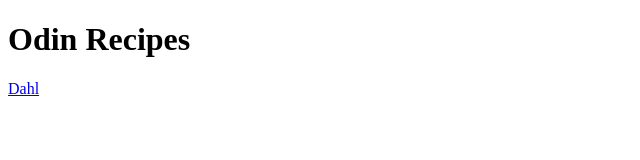
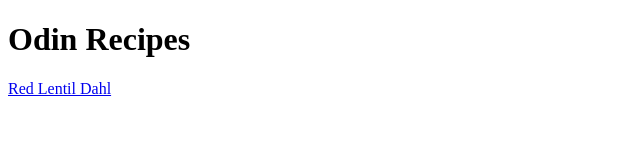
Before and after one commit to leechgrrl/odin-recipes, a plain HTML site: page index.html in a window 1280 px wide. Shown: the full height of the page, 0-640 px from the left. Drawn offline with Linux system fonts and the light colour scheme.

Commit message:
Correct red lentil dahl recipe name in index.html

```diff
--- a/index.html
+++ b/index.html
@@ -9,6 +9,6 @@
 <body>
     <h1>Odin Recipes</h1>
 
-    <a href="recipes/redlentildahl.html">Dahl</a>
+    <a href="recipes/redlentildahl.html">Red Lentil Dahl</a>
 </body>
 </html>
```
